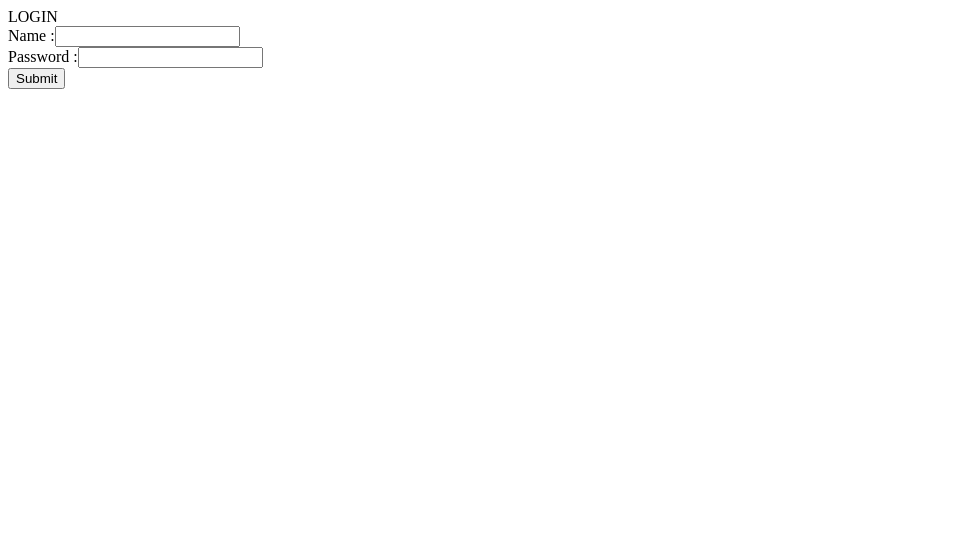
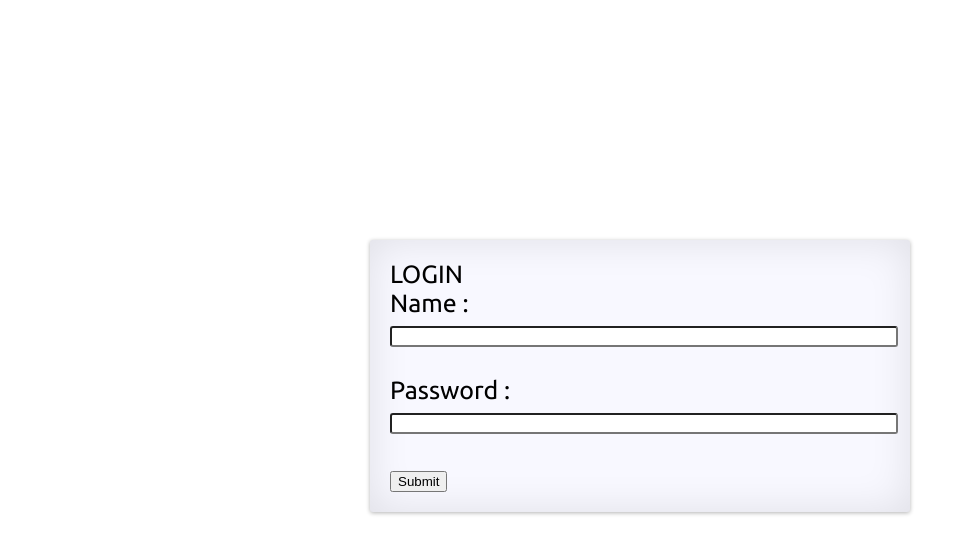
Before and after one commit to 2018-PemrogramanWeb-D/tugas4-php-siannas, a PHP site: page / in a window 1280 px wide. Shown: the top 554 px of the page, without its empty margins (0-967 px from the left). Run offline with PHP 8.4, Linux system fonts and the light colour scheme.

Commit message:
push style

```diff
--- a/index.php
+++ b/index.php
@@ -1,26 +1,74 @@
 <!DOCTYPE html>
 <?php include('validation.php'); ?>
 <html lang="en">
+
 <head>
-    <meta charset="utf-8"/>
+    <meta charset="utf-8" />
     <title>belajar PHP</title>
+    <style>
+        @import url('https://fonts.googleapis.com/css?family=Ubuntu');
+
+        body{
+            font-family: 'Ubuntu', sans-serif;
+            font-size: 25px;
+        }
+        div, input[type="text"]{
+            border-radius: 3px;
+        }
+        div{
+            position: fixed;
+            width: 500px;
+            background-color: ghostwhite;
+            display: inline-block;
+            position: fixed;
+            top: 30%;
+            left: 0;
+            right: 0;
+            margin: auto;
+            padding: 20px;
+
+        }
+        .shadow1{
+            -webkit-box-shadow:0 1px 4px rgba(0, 0, 0, 0.3), 0 0 40px rgba(0, 0, 0, 0.1) inset;
+            -moz-box-shadow:0 1px 4px rgba(0, 0, 0, 0.3), 0 0 40px rgba(0, 0, 0, 0.1) inset;
+            box-shadow:0 1px 4px rgba(0, 0, 0, 0.3), 0 0 40px rgba(0, 0, 0, 0.1) inset;
+        }
+        .invalid{
+            font-size: 12px;
+            color: red;
+        }
+        input[type="text"]{
+            width: 100%;
+            height: 100%;
+        }
+    </style>
 </head>
+
 <body>
+    <div class="shadow1">
         <?php if(isset($_SESSION["logged-in"])): ?>
-    <h1>Selamat <?php echo $waktu ." ". $name ?></h1>
+        <p>Selamat
+            <?php echo $waktu ." ". $name ?>
+        </p>
+        <p>Sekarang pukul
+            <?php echo $jam ." ".$waktu ?>
+        </p>
         <?php endif; ?>
         <form action="./validation.php" method="POST">
             <?php if(isset($_SESSION["logged-in"])): ?>
             <input type="submit" name="logout" value="log out">
             <?php else: ?>
             LOGIN<br>
-            Name :<input type="text" name="name" value=<?php echo $name; ?>><br>
-            <span class="invalid"><?php echo $errName; ?></span>
-            Password :<input type="text" name="pass"><br>
-            <span class="invalid"><?php echo $errPass; ?></span>
+            Name : <input type="text" name="name" value=<?php echo $name; ?>><br>
+            <span class="invalid">
+                <?php echo $errName; ?></span><br>
+            Password : <input type="text" name="pass"><br>
+            <span class="invalid">
+                <?php echo $errPass;?></span><br>
             <input type="submit" name="login">
             <?php endif; ?>
         </form>
+    </div>
 </body>
 
 </html>
--- a/validation.php
+++ b/validation.php
@@ -7,13 +7,14 @@
         $waktu = "";
 
         if(isset($_SESSION["logged-in"])){
-            $jam = localtime('2', true);
+            $jam = (int)date("H");
 
-            if($jam >= 4 && $jam<10){
+            if($jam>=4 && $jam<10){
                 $waktu = "pagi";
-            }else if($jam >= 10 && $jam<3){
+            }
+            else if($jam >= 10 && $jam<15){
                 $waktu = "siang";
-            }else if($jam >= 3 && $jam<6){
+            }else if($jam >= 15 && $jam<18){
                 $waktu = "sore";
             }else{
                 $waktu = "malam";
@@ -47,6 +48,7 @@
                         $wrong = "true";
                     }else{
                         $_SESSION["name"] = $name;
+                        unset($_SESSION["errName"]);
                     }
                 }
 
@@ -58,6 +60,8 @@
                     if(strlen($pass)<8){
                         $_SESSION["errPass"] = "password minimal 8 karakter";
                         $wrong = "true";
+                    }else{
+                        unset($_SESSION["errPass"]);
                     }
                 }
 
```
Lines whose indentation alone changed are shown as unchanged.
